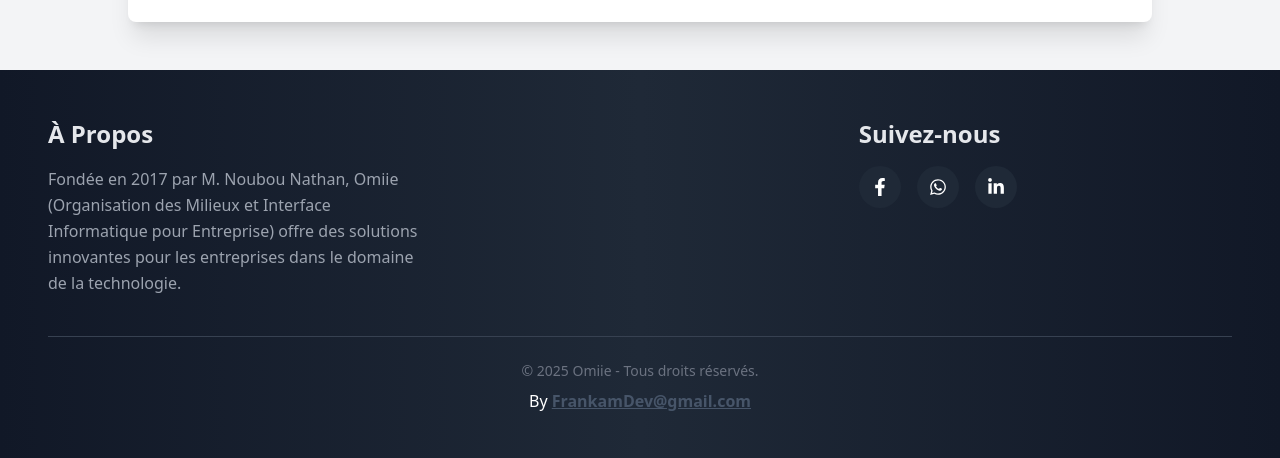
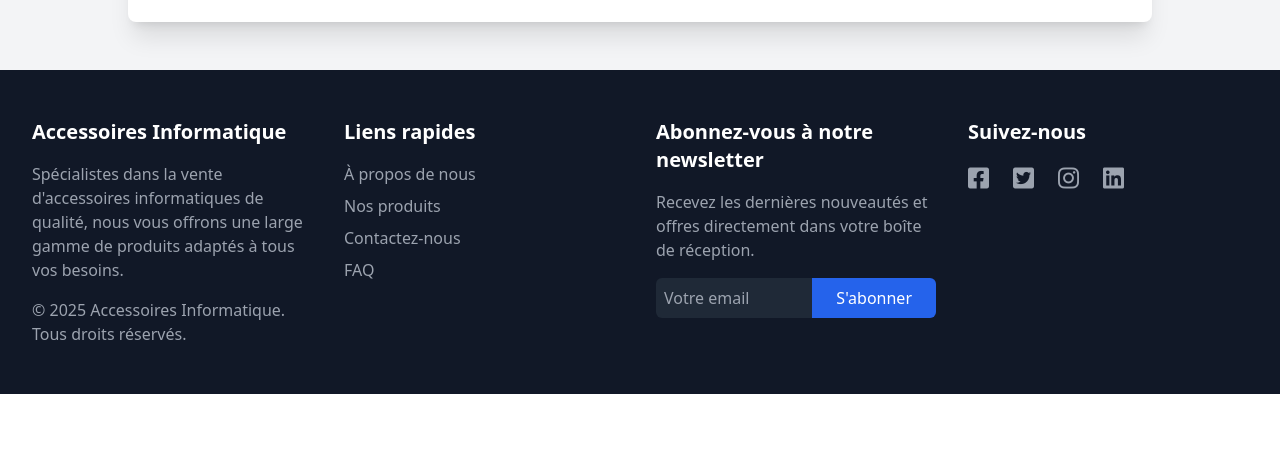
Before and after one commit to Frankam487/omiie, a React (Vite) app: page /pp/1 in a window 1280 px wide. Shown: the part 1774-2232 px from the top of the page. After the commit the page ends 2168 px from the top, so only its background shows below. Built offline with nearby package versions, Linux system fonts and the light colour scheme.

Commit message:
footer added

```diff
--- a/index.html
+++ b/index.html
@@ -2,7 +2,12 @@
 <html lang="en">
   <head>
     <meta charset="UTF-8" />
-    <link rel="icon" type="image/svg+xml" href="./public/vite.svg" />
+    <link
+  rel="stylesheet"
+  href="https://cdnjs.cloudflare.com/ajax/libs/font-awesome/6.0.0-beta3/css/all.min.css"
+/>
+
+    <link rel="icon" type="image/svg+xml" href="./public/search.jpg" />
 
 
     <meta name="viewport" content="width=device-width, initial-scale=1.0" />
--- a/src/components/Footer.jsx
+++ b/src/components/Footer.jsx
@@ -1,63 +1,78 @@
-
-import { FaFacebookF, FaLinkedinIn, FaWhatsapp } from "react-icons/fa";
+import React from 'react';
 
 const Footer = () => {
   return (
-    <footer className="bg-gradient-to-r from-gray-900 via-gray-800 to-gray-900 text-white py-12">
-      <div className="container mx-auto px-6 md:px-12">
-        <div className="grid grid-cols-1 md:grid-cols-3 gap-8 text-center md:text-left">
-           <div>
-            <h2 className="text-2xl font-bold text-gray-200 mb-4">À Propos</h2>
-            <p className="text-gray-400 leading-relaxed">
-              Fondée en 2017 par M. Noubou Nathan, Omiie (Organisation des Milieux et
-          Interface Informatique pour Entreprise) offre des solutions
-              innovantes pour les entreprises dans le domaine de la technologie.
+    <footer className="bg-gray-900 text-white py-12">
+      <div className="max-w-screen-xl mx-auto px-4 sm:px-6 lg:px-8">
+        <div className="grid grid-cols-1 md:grid-cols-2 lg:grid-cols-4 gap-8">
+
+          {/* Section Informations sur l'entreprise */}
+          <div>
+            <h3 className="text-xl font-semibold mb-4">Accessoires Informatique</h3>
+            <p className="text-gray-400 mb-4">
+              Spécialistes dans la vente d'accessoires informatiques de qualité, nous vous offrons une large gamme de produits adaptés à tous vos besoins.
             </p>
+            <p className="text-gray-400">© {new Date().getFullYear()} Accessoires Informatique. Tous droits réservés.</p>
           </div>
+
+          {/* Section Liens rapides */}
           <div>
+            <h3 className="text-xl font-semibold mb-4">Liens rapides</h3>
+            <ul className="space-y-2">
+              <li>
+                <a href="/about" className="text-gray-400 hover:text-white">À propos de nous</a>
+              </li>
+              <li>
+                <a href="/shop" className="text-gray-400 hover:text-white">Nos produits</a>
+              </li>
+              <li>
+                <a href="/contact" className="text-gray-400 hover:text-white">Contactez-nous</a>
+              </li>
+              <li>
+                <a href="/faq" className="text-gray-400 hover:text-white">FAQ</a>
+              </li>
+            </ul>
+          </div>
 
+          {/* Section Newsletter */}
+          <div>
+            <h3 className="text-xl font-semibold mb-4">Abonnez-vous à notre newsletter</h3>
+            <p className="text-gray-400 mb-4">Recevez les dernières nouveautés et offres directement dans votre boîte de réception.</p>
+            <form className="flex">
+              <input
+                type="email"
+                placeholder="Votre email"
+                className="w-full p-2 rounded-l-md bg-gray-800 text-white placeholder-gray-400 focus:outline-none focus:ring-2 focus:ring-blue-500"
+              />
+              <button
+                type="submit"
+                className="px-6 py-2 bg-blue-600 text-white rounded-r-md hover:bg-blue-700 focus:outline-none focus:ring-2 focus:ring-blue-500"
+              >
+                S'abonner
+              </button>
+            </form>
+          </div>
 
-          </div>
+          {/* Section Réseaux sociaux */}
           <div>
-            <h2 className="text-2xl font-bold text-gray-200 mb-4">Suivez-nous</h2>
-            <div className="flex justify-center md:justify-start space-x-4">
-              <a
-                href="https://www.facebook.com/Frankam.Shopping"
-                target="_blank"
-                rel="noopener noreferrer"
-                className="p-3 rounded-full bg-gray-800 hover:bg-blue-600 transition transform hover:scale-110"
-              >
-                <FaFacebookF className="text-white text-lg" />
+            <h3 className="text-xl font-semibold mb-4">Suivez-nous</h3>
+            <div className="flex space-x-6">
+              <a href="https://www.facebook.com" target="_blank" rel="noopener noreferrer" className="text-gray-400 hover:text-white text-2xl">
+                <i className="fab fa-facebook-square"></i>
               </a>
-              <a
-                href="https://twitter.com"
-                target="_blank"
-                rel="noopener noreferrer"
-                className="p-3 rounded-full bg-gray-800 hover:bg-blue-400 transition transform hover:scale-110"
-              >
-                <FaWhatsapp className="text-white text-lg" />
+              <a href="https://www.twitter.com" target="_blank" rel="noopener noreferrer" className="text-gray-400 hover:text-white text-2xl">
+                <i className="fab fa-twitter-square"></i>
               </a>
-              <a
-                href="https://linkedin.com"
-                target="_blank"
-                rel="noopener noreferrer"
-                className="p-3 rounded-full bg-gray-800 hover:bg-blue-700 transition transform hover:scale-110"
-              >
-                <FaLinkedinIn className="text-white text-lg" />
+              <a href="https://www.instagram.com" target="_blank" rel="noopener noreferrer" className="text-gray-400 hover:text-white text-2xl">
+                <i className="fab fa-instagram"></i>
+              </a>
+              <a href="https://www.linkedin.com" target="_blank" rel="noopener noreferrer" className="text-gray-400 hover:text-white text-2xl">
+                <i className="fab fa-linkedin"></i>
               </a>
             </div>
           </div>
         </div>
-
-
-        <div className="mt-10 border-t border-gray-700 pt-6 text-center text-gray-500 text-sm">
-          &copy; 2025 Omiie - Tous droits réservés.
-        </div>
-        <h4 className="text-center  mt-2">
-          <span translate="no">By <strong className="text-slate-600 "><a href={ `mailto:frankamDev@gmail.com`}  className="underline font-bold">FrankamDev@gmail.com</a></strong></span>
-      </h4>
       </div>
-
     </footer>
   );
 };
```
